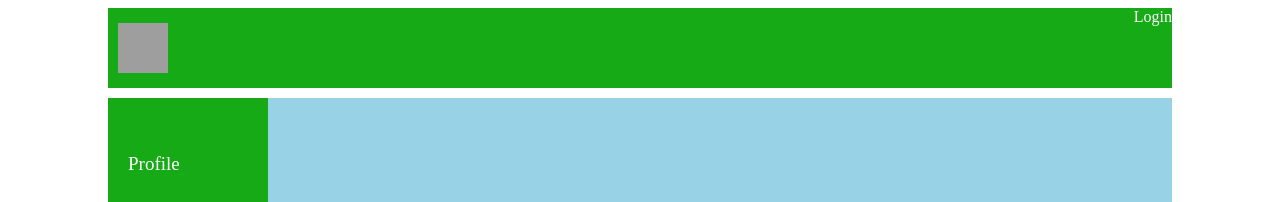
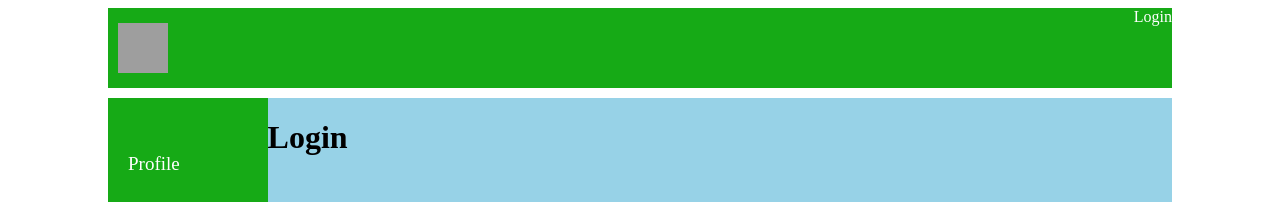
Before and after one commit to OleksandrVas/Portfolie-React, a React (Create React App) app: page /login in a window 1280 px wide. Shown: the top 202 px of the page. Built offline with nearby package versions, Linux system fonts and the light colour scheme; no server answers; grey boxes are pictures that could not be loaded.

Commit message:
added Redirect to /login for Dialog and Profile

```diff
--- a/src/App.js
+++ b/src/App.js
@@ -7,6 +7,7 @@ import FriendsContainer from "./Components/Friends/FriendsContainer";
 import UsersContainer from "./Components/Users/UsersContainer";
 import ProfileContainer from "./Components/Profile/ProfileContainer";
 import HeaderContainer from "./Components/Header/HeaderContainer";
+import Login from "./Components/UserLogin/Login";
 
 
 const App = (props) => {
@@ -20,6 +21,7 @@ const App = (props) => {
                 <Route path="/dialogs" render={() => <Dialogs state={props.store.getState()}/>}/>
                 <Route path="/users" render={() => <UsersContainer/>} />
                 <Route path="/friends" render={() => <FriendsContainer />}/>
+                <Route path="/login" render={() => <Login/>}/>
             </div>
         </div>
     );
--- a/src/Components/Dialogs/Message/DialogMassages.jsx
+++ b/src/Components/Dialogs/Message/DialogMassages.jsx
@@ -1,8 +1,7 @@
 import React from "react";
 import classes from "./DialogsMassages.module.css";
 import MessageCreat from "./MessageCreat";
-
-
+import {Redirect} from "react-router-dom";
 
 
 const DialogMassages = (props) => {
@@ -18,13 +17,22 @@ const DialogMassages = (props) => {
         props.addMessageText(text);
         console.log(text)
     }
+
+    if(!props.isAuth) return <Redirect to={"/login"}/> // задача : сделать проверку , и в случаечходства -> переправить на страниц   props.isAuth === false это та же запись  если нет , то ....
+
+    console.log(props.isAuth)
     return (
         <>
             <div className={classes.massages}>
                 <MessageCreat state={props.state}/>
-                <textarea  value={props.state.dialogPage.newMessageText} ref={textMessageCurrent} onChange={onMessageChange} />
-                <div><button onClick={onAddMessage} >add message</button></div>
+                <textarea value={props.state.dialogPage.newMessageText} ref={textMessageCurrent}
+                          onChange={onMessageChange}/>
+                <div>
+                    <button onClick={onAddMessage}>add message</button>
+                </div>
             </div>
+
+
         </>
     )
 }
--- a/src/Components/Dialogs/Message/DialogMassagesContainer.jsx
+++ b/src/Components/Dialogs/Message/DialogMassagesContainer.jsx
@@ -6,6 +6,7 @@ import {connect} from "react-redux";
 let mapStateToProps = (state) => {
     return {
         state: state,
+        isAuth : state.auth.isAuth
     }
 };
 
--- a/src/Components/Profile/Profile.js
+++ b/src/Components/Profile/Profile.js
@@ -1,16 +1,19 @@
 import React from "react";
 import MyPostContainer from "./MyPost/MyPostContainer";
 import ProfilePage from "./ProfilePage";
+import {Redirect} from "react-router-dom";
 
 
 const Profile = (props) => {
+console.log(props.isAuth)
+
+
 
     return (
         <>
             <div>
                 <ProfilePage profile={props.profile} />
                 <MyPostContainer/>
-
             </div>
         </>
     );
--- a/src/Components/Profile/ProfileContainer.js
+++ b/src/Components/Profile/ProfileContainer.js
@@ -2,24 +2,24 @@ import React from "react";
 import Profile from "./Profile";
 import {connect} from "react-redux";
 import {getUsers} from "../../redux/profile-reducer";
-import {withRouter} from "react-router-dom";
+import {Redirect, withRouter} from "react-router-dom";
 
 class ProfileContainer extends React.Component {
     componentDidMount() {
 
         let userId = this.props.match.params.userId;
-        if(!userId) {
+        if (!userId) {
             userId = 21166
         }
         this.props.getUsers(userId)
     }
 
     render() {
-
+        if (!this.props.isAuth) return <Redirect to={"/login"}/>
         return (
             <>
 
-                <Profile {...this.props} profile={ this.props.profile}/>
+                <Profile {...this.props} profile={this.props.profile}/>
             </>
         )
     }
@@ -27,7 +27,8 @@ class ProfileContainer extends React.Component {
 
 let mapStateToProps = (state) => {
     return {
-        profile: state.profilePage.profile
+        profile: state.profilePage.profile,
+        isAuth: state.auth.isAuth
     }
 }
 
--- /dev/null
+++ b/src/Components/UserLogin/Login.js
@@ -0,0 +1,12 @@
+import React from "react";
+
+
+const Login = () => {
+    return (
+        <>
+        <h1>Login</h1>
+        </>
+    )
+}
+
+export default Login
```
